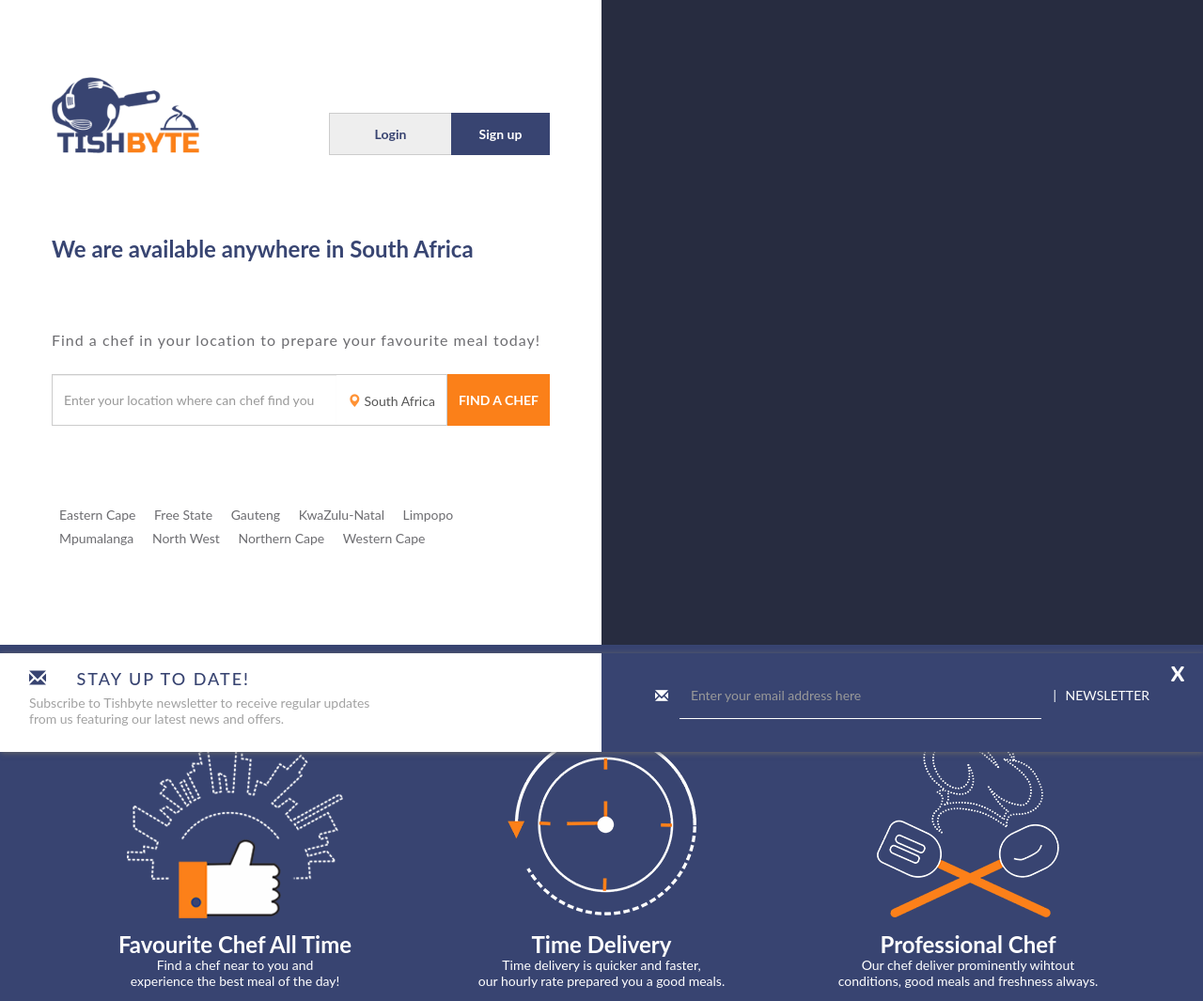
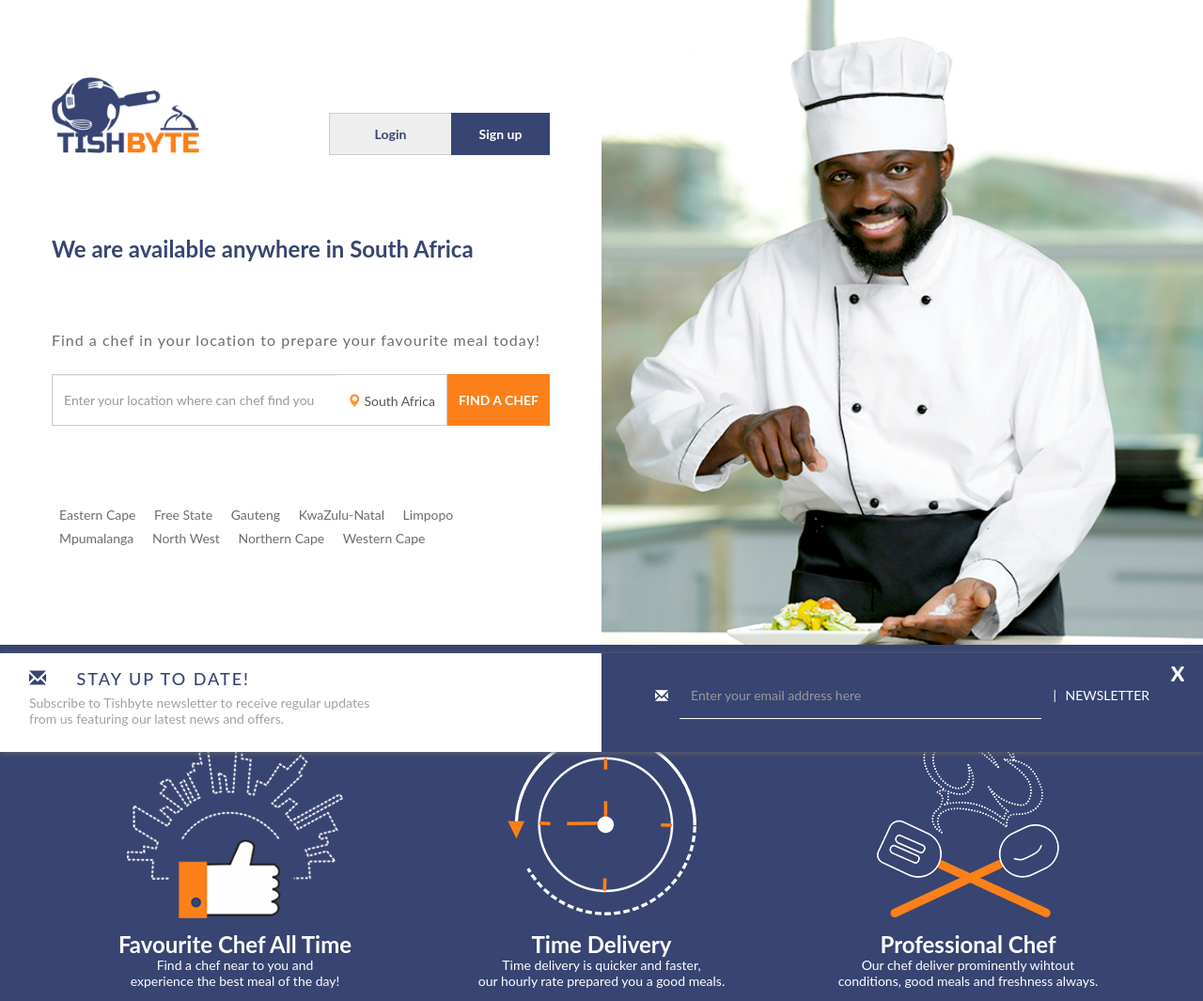
Before and after one commit to samuel-idowu/chef, a plain HTML site: page index.html in a window 1280 px wide. Shown: the top 1065 px of the page at 94% size. Drawn offline with nearby package versions, Linux system fonts and the light colour scheme; some packages are replaced by stand-ins of ours.

Commit message:
Add files via upload

```diff
--- a/styles/tishbyte/main.css
+++ b/styles/tishbyte/main.css
@@ -47,7 +47,7 @@ select.soflow {
 	width: 100%;
 	max-width: 100%;
 	min-height: 686px;
-	background: #272c40 url('images/img-header.jpg')no-repeat 100%;
+	background: #272c40 url('../../images/img-header.jpg')no-repeat 100%;
 	background-size: cover;
 	background-position: center;
 }
```
